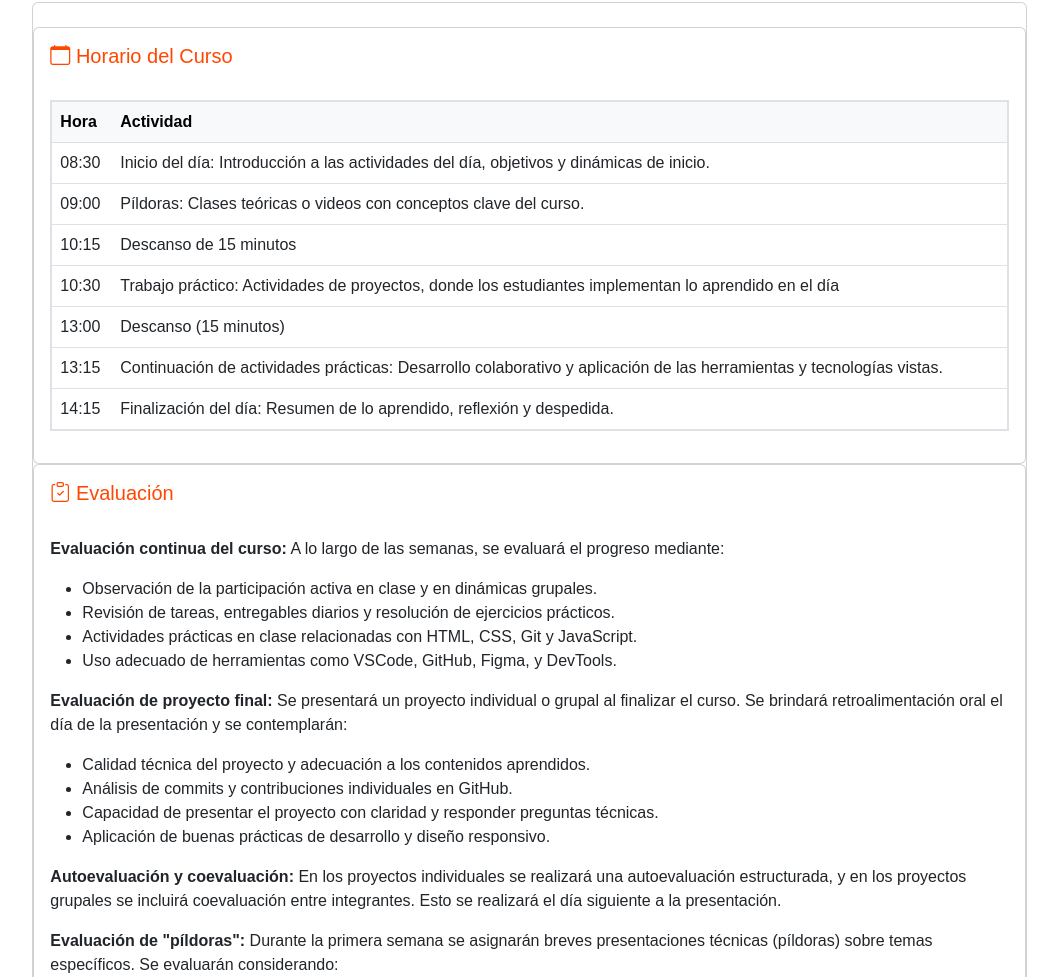
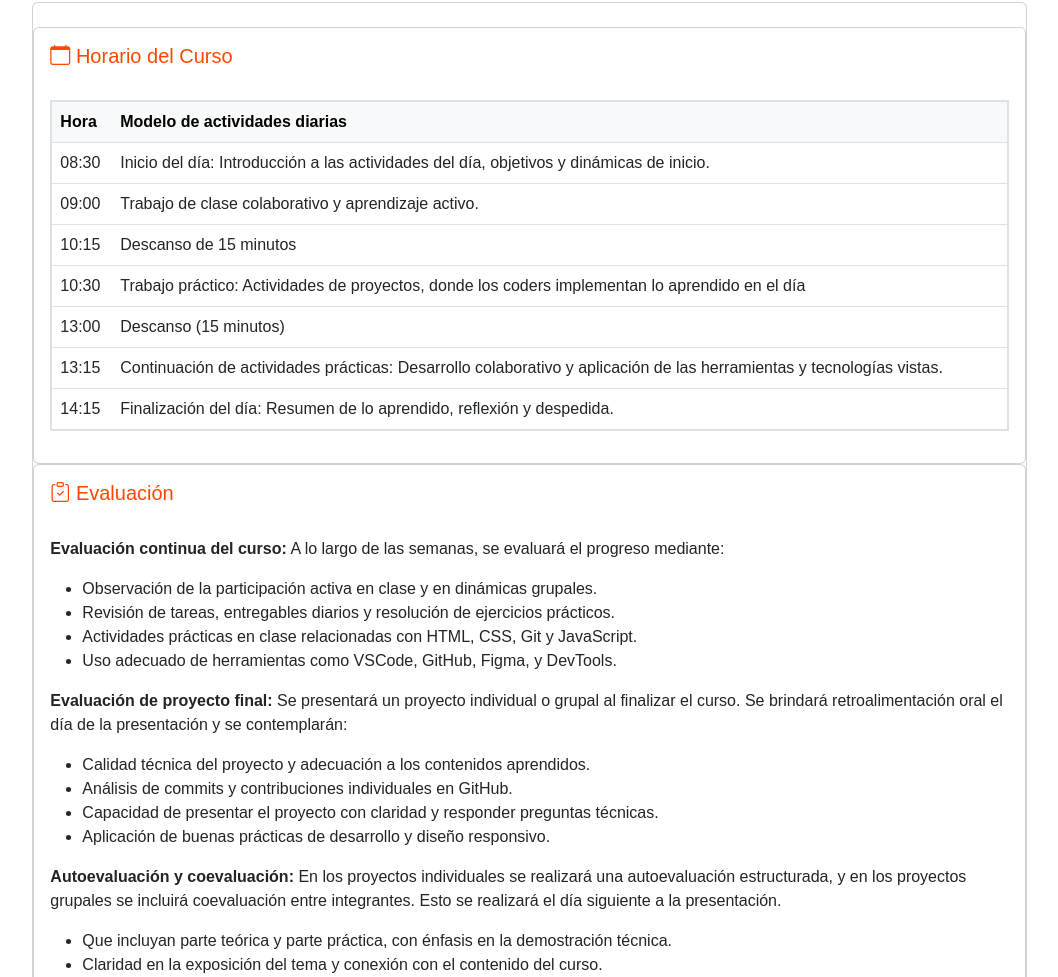
Before and after one commit to alusilcof5/roadmap-BCN-CAMBRA, a plain HTML site: page index.html in a window 1280 px wide. Shown: the part 1823-2800 px from the top of the page, without its empty margins (217-1275 px from the left). Drawn offline with nearby package versions, Linux system fonts and the light colour scheme.

Commit message:
fix: themes evaluación y actividad

```diff
--- a/index.html
+++ b/index.html
@@ -21,7 +21,7 @@
                     <h1 id="nav-title" class="nav-title h3 mb-4 px-3">Bootcamp</h1>
                     <ul class="nav">
                         <li class="nav-item"><a class="nav-link" href="#roadmap"><i class="bi bi-map me-2"></i>Roadmap</a></li>
-                        <li class="nav-item"><a class="nav-link" href="#details"><i class="bi bi-check-circle"></i> Al detalle</a></li>
+                        <li class="nav-item"><a class="nav-link" href="#details"><i class="bi bi-check-circle"></i>Competencias</a></li>
                         <li class="nav-item"><a class="nav-link" href="#horario"><i class="bi bi-clock"></i> Horario</a></li>
                         <li class="nav-item"><a class="nav-link" href="#evaluacion"><i class="bi bi-clipboard-check"></i> Evaluación</a></li>
                         <li class="nav-item"><a class="nav-link" href="#link"><i class="bi bi-lightning-charge"></i> Lins Rápidos </a></li>
@@ -103,7 +103,7 @@
                                                         <thead class="table-light">
                                                             <tr>
                                                                 <th>Hora</th>
-                                                                <th>Actividad</th>
+                                                                <th>Modelo de actividades diarias</th>
                                                             </tr>
                                                         </thead>
                                                         <tbody>
@@ -113,7 +113,7 @@
                                                             </tr>
                                                             <tr>
                                                                 <td>09:00</td>
-                                                                <td>Píldoras: Clases teóricas o videos con conceptos clave del curso.</td>
+                                                                <td>Trabajo de clase colaborativo y aprendizaje activo.</td>
                                                             </tr>
                                                             <tr>
                                                                 <td>10:15</td>
@@ -121,7 +121,7 @@
                                                             </tr>
                                                             <tr>
                                                                 <td>10:30</td>
-                                                                <td>Trabajo práctico: Actividades de proyectos, donde los estudiantes implementan lo aprendido en el día</td>
+                                                                <td>Trabajo práctico: Actividades de proyectos, donde los coders implementan lo aprendido en el día</td>
                                                             </tr>
                                                             <tr>
                                                                 <td>13:00</td>
@@ -175,10 +175,6 @@
                                     y en los proyectos grupales se incluirá coevaluación entre integrantes. Esto se realizará el día siguiente a la presentación.
                                   </p>
 
-                                  <p>
-                                    <strong>Evaluación de "píldoras":</strong> Durante la primera semana se asignarán breves presentaciones técnicas (píldoras) sobre temas específicos.
-                                    Se evaluarán considerando:
-                                  </p>
                                   <ul>
                                     <li>Que incluyan parte teórica y parte práctica, con énfasis en la demostración técnica.</li>
                                     <li>Claridad en la exposición del tema y conexión con el contenido del curso.</li>
--- a/script.js
+++ b/script.js
@@ -143,7 +143,7 @@ const bootcampData = {
           {
             "id": 1,
             "nombre": "Trabajo en equipo",
-            "descripcion": "Desarrollar proyectos grupales en equipo, colaborando y compartiendo responsabilidades."
+            "descripcion": "Desarrollar proyectos en equipo, colaborando y compartiendo responsabilidades."
           },
           {
             "id": 2,
@@ -173,7 +173,7 @@ const bootcampData = {
           {
             "id": 7,
             "nombre": "Desarrollo de habilidades técnicas",
-            "descripcion": "Adquirir competencias en programación, machine learning, y análisis de datos."
+            "descripcion": "Adquirir competencias en programación, HTML, CSS y JavaScript."
           },
           {
             "id": 8,
```
